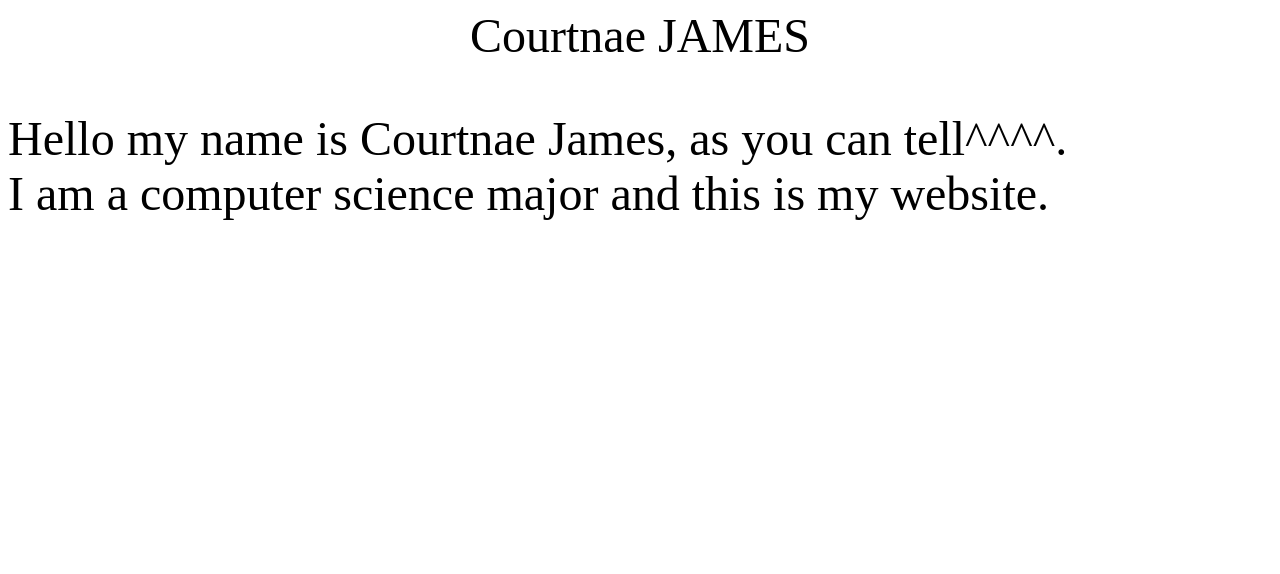
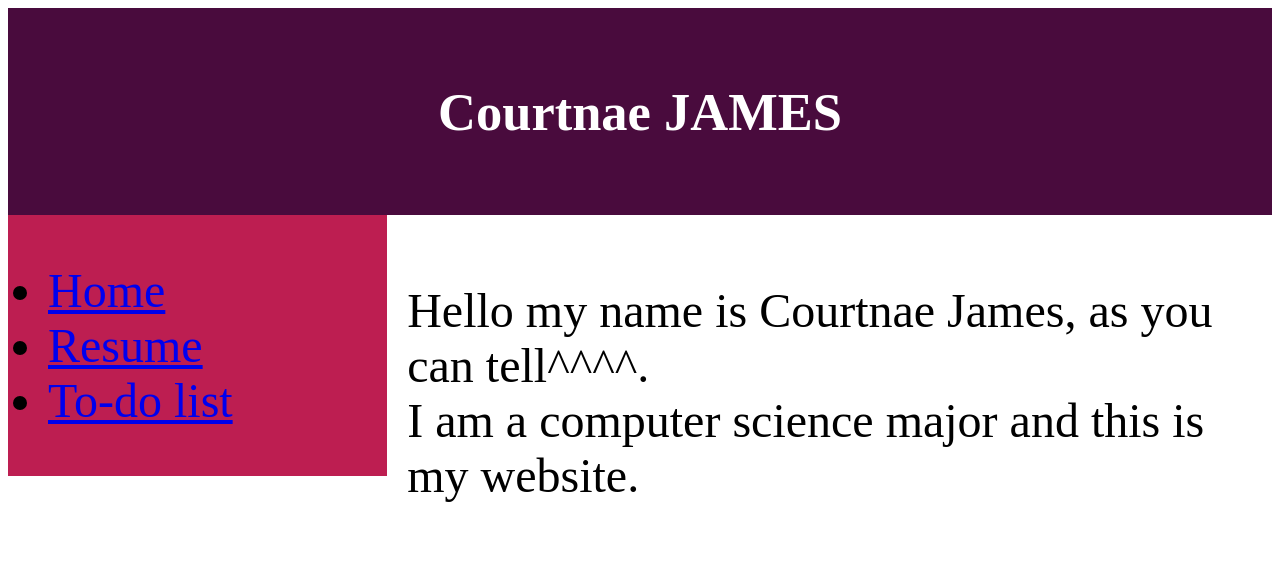
Before and after one commit to courtnaejames1/courtnaejames1.github.io, a plain HTML site: page index.html in a window 1280 px wide. Drawn offline with Linux system fonts and the light colour scheme.

Commit message:
main page html

```diff
--- a/index.html
+++ b/index.html
@@ -2,15 +2,29 @@
 <html >
     <head>
         <link rel="stylesheet" href="style.css">
-        <title> Courntae james </title>
+        <title> Courtnae james </title>
     </head>
     <body>
-        <center>Courtnae JAMES </center>
+        <header>
+            <h2>Courtnae JAMES </h2>
+        </header>
+        <section>
+            <nav>
+                <ul>
+                    <li><a href ="#">Home</a></li>
+                    <li><a href ="#">Resume</a></li>
+                    <li><a href ="#">To-do list</a></li>
+                </ul>
+            </nav>
+
+
+        <article>
         <p>
             Hello my name is Courtnae James, as you can tell^^^^. <br>
             I am a computer science major and this is my website.
         </p>
-
+        </article>
+        </section>
     </body>
 
 
--- a/style.css
+++ b/style.css
@@ -1,3 +1,44 @@
+/* Allows the boxes to beside each other*/
+*{
+    box-sizing: border-box;
+}
 body{
     font-size:300%;
 }
+
+
+header {
+    background-color: #490B3D;
+    padding: 30px;
+    text-align: center;
+    font-size: 35px;
+    color: white;
+  }
+
+
+
+nav{
+    float: left;
+    width:30%;
+    padding: 20 px;
+    background-color: #BD1E51;
+}
+article{
+    float: right;
+    padding: 20px;
+    width: 70%;
+
+}
+
+section::after {
+    content: "";
+    display: table;
+    clear: both;
+}
+
+@media(max-width:600px){
+    nav,article{
+        width:100%;
+        height:auto;
+    }
+}
```
